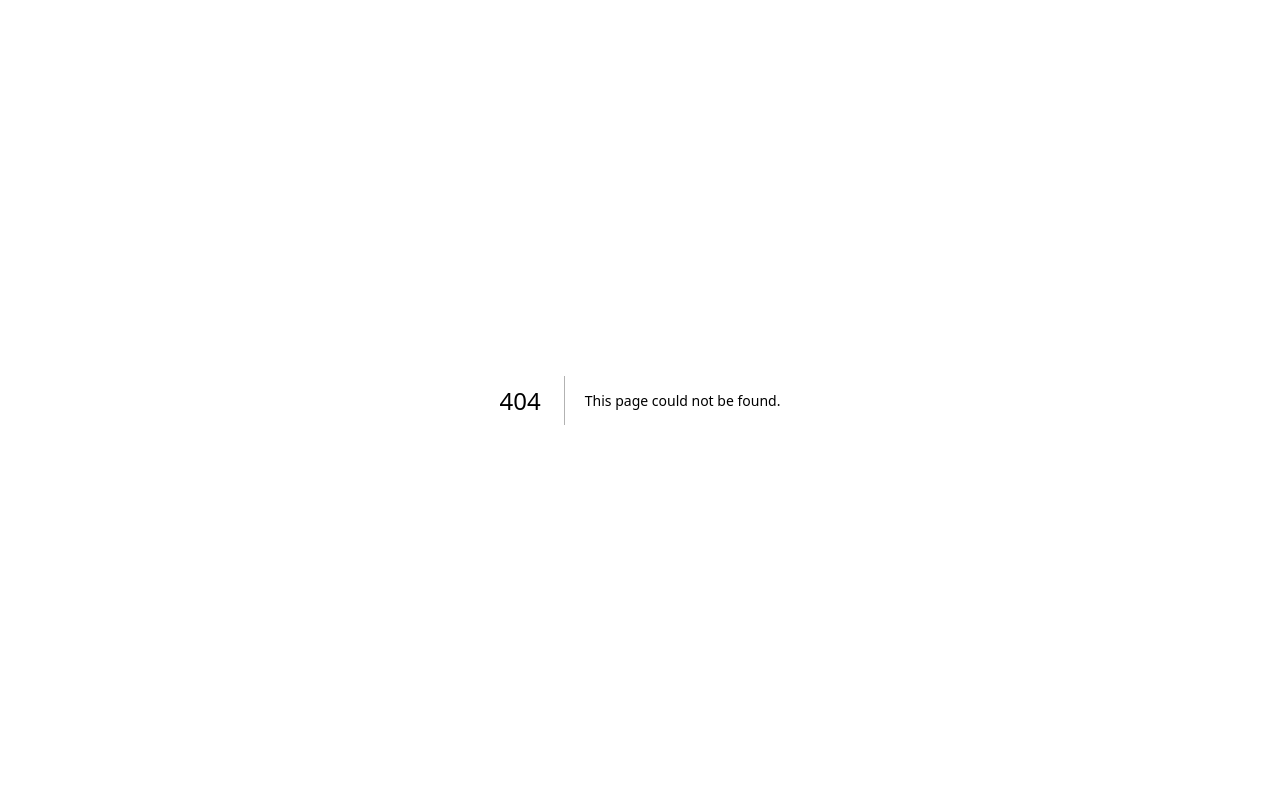
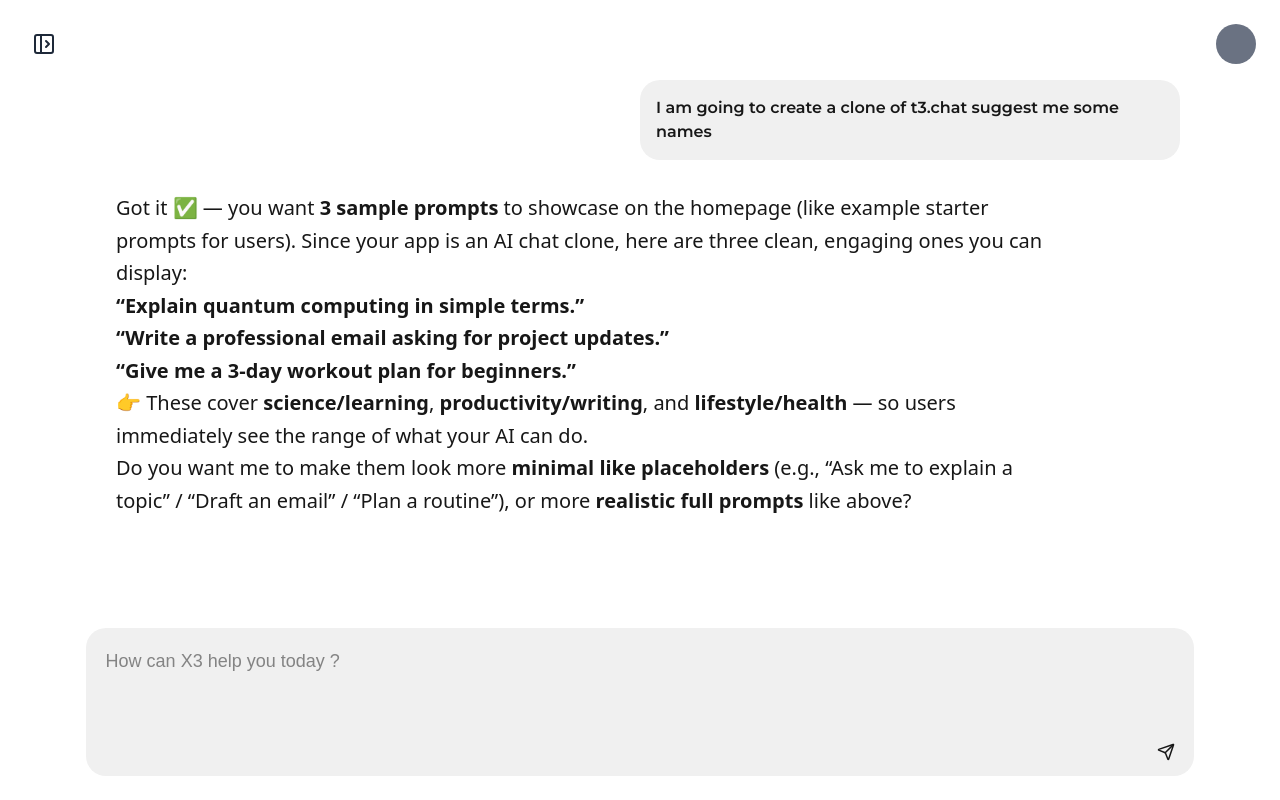
Before and after one commit to hemanth5055/x3.chat, a Next.js app: page /chat/1 in a window 1280 px wide. Before the commit this address had no page. Built offline with nearby package versions, Linux system fonts and the light colour scheme; a web font is replaced by a local one.

Commit message:
Updated frontend

```diff
--- /dev/null
+++ b/app/chat/[chatId]/page.tsx
@@ -0,0 +1,9 @@
+import Chat from "@/app/components/Chat";
+import React from "react";
+
+const page = async ({ params }: { params: Promise<{ chatId: string }> }) => {
+  const { chatId } = await params;
+  return <Chat chatId={chatId}></Chat>;
+};
+
+export default page;
--- a/app/chat/page.tsx
+++ b/app/chat/page.tsx
@@ -1,10 +1,13 @@
 "use client";
-import React, { useState } from "react";
+import React, { useContext, useState } from "react";
 import Sidebar from "../components/Sidebar";
 import { Send, SidebarClose, SidebarOpen } from "lucide-react";
+import { ChatContext } from "../context/Chatcontext";
+import { div } from "motion/react-client";
 
 const page = () => {
-  const [showSideBar, setShowSideBar] = useState(false);
+  const { showSideBar, setShowSideBar } = useContext(ChatContext);
+  const [messages, setMessages] = useState([]);
   return (
     <div className="w-full h-screen flex gap-2 p-6">
       {showSideBar ? <Sidebar></Sidebar> : ""}
@@ -25,6 +28,7 @@ const page = () => {
         </div>
 
         {/* messages-hero */}
+        {messages.length == 0 ? (
           <div className="w-full h-full flex flex-col gap-4">
             {/* welcome=msg */}
             <div className="w-full flex flex-col items-center justify-center gap-1">
@@ -61,6 +65,9 @@ const page = () => {
               </div>
             </div>
           </div>
+        ) : (
+          <div className="w-full h-full flex flex-col gap-4"></div>
+        )}
 
         <div className="w-[90%] flex relative h-[200px] bg-[#F0F0F0] dark:bg-[#1D1D1D] rounded-[20px]">
           <div className="w-[40px] h-[40px] rounded-full bottom-1 right-2 flex justify-center items-center absolute cursor-pointer">
--- /dev/null
+++ b/app/components/Aireply.tsx
@@ -0,0 +1,16 @@
+"use client";
+import React from "react";
+import Markdown from "react-markdown";
+
+const Aireply = ({ message }: { message: string }) => {
+
+  return (
+    <div className="w-[90%] flex rounded-[20px]  justify-start items-center">
+      <div className="rounded-[20px] p-4 leading-relaxed max-w-[90%] text-[20px]">
+        <Markdown>{message}</Markdown>
+      </div>
+    </div>
+  );
+};
+
+export default Aireply;
--- /dev/null
+++ b/app/components/Chat.tsx
@@ -0,0 +1,75 @@
+"use client";
+import React, { useContext, useState } from "react";
+import { ChatContext } from "../context/Chatcontext";
+import { Loader2Icon, Send, SidebarClose, SidebarOpen } from "lucide-react";
+import Sidebar from "./Sidebar";
+import UserMessage from "./UserMessage";
+import Aireply from "./Aireply";
+
+const Chat = ({ chatId }: { chatId: string }) => {
+  const { showSideBar, setShowSideBar } = useContext(ChatContext);
+  const [messages, setMessages] = useState([1]);
+  const sampleAiReply = `Got it ✅ — you want **3 sample prompts** to showcase on the homepage (like example starter prompts for users). Since your app is an AI chat clone, here are three clean, engaging ones you can display:
+
+1. **“Explain quantum computing in simple terms.”**
+2. **“Write a professional email asking for project updates.”**
+3. **“Give me a 3-day workout plan for beginners.”**
+
+👉 These cover **science/learning**, **productivity/writing**, and **lifestyle/health** — so users immediately see the range of what your AI can do.
+
+Do you want me to make them look more **minimal like placeholders** (e.g., “Ask me to explain a topic” / “Draft an email” / “Plan a routine”), or more **realistic full prompts** like above?
+`;
+  return (
+    <div className="w-full h-screen flex gap-2 p-6 ">
+      {showSideBar ? <Sidebar></Sidebar> : ""}
+      <div className="w-full flex flex-col items-center">
+        {/* navbar */}
+        <div className="w-full flex items-center justify-between">
+          <div
+            className="w-[40px] h-[40px] flex justify-center items-center cursor-pointer"
+            onClick={() => setShowSideBar((prev) => !prev)}
+          >
+            {showSideBar ? (
+              <SidebarClose className="dark:text-gray-200 text-gray-800"></SidebarClose>
+            ) : (
+              <SidebarOpen className="dark:text-gray-200 text-gray-800"></SidebarOpen>
+            )}
+          </div>
+          <div className="w-[40px] h-[40px] flex justify-center items-center cursor-pointer rounded-full bg-gray-500"></div>
+        </div>
+
+        {/* messages-hero */}
+        {messages.length == 0 ? (
+          <div className="w-full h-full flex flex-col gap-4 justify-center items-center">
+            <Loader2Icon className="animate-spin"></Loader2Icon>
+          </div>
+        ) : (
+          <div className="w-full h-full flex flex-col gap-4 items-center overflow-y-scroll p-4 minimal-scrollbar">
+            {/* user-message */}
+            <UserMessage
+              message={
+                "I am going to create a clone of t3.chat suggest me some names"
+              }
+            ></UserMessage>
+            {/* ai-reply */}
+            <Aireply message={sampleAiReply}></Aireply>
+          </div>
+        )}
+
+        <div className="w-[90%] flex relative h-[200px] bg-[#F0F0F0] dark:bg-[#1D1D1D] rounded-[20px]">
+          <div className="w-[40px] h-[40px] rounded-full bottom-1 right-2 flex justify-center items-center absolute cursor-pointer">
+            <Send size={18}></Send>
+          </div>
+          <textarea
+            name="message"
+            id="message"
+            placeholder="How can X3 help you today ?"
+            className="w-full h-full rounded-[20px] outline-none p-5 text-[20px] font-medium placeholder:text-[18px] font-funnel resize-none"
+          ></textarea>
+        </div>
+      </div>
+    </div>
+  );
+};
+
+export default Chat;
--- /dev/null
+++ b/app/components/PreviousChat.tsx
@@ -0,0 +1,12 @@
+"use client";
+import React from "react";
+
+const PreviousChat = () => {
+  return (
+    <div className="w-full h-[50px]  bg-[#dedede] dark:bg-[#292929] rounded-2xl cursor-pointer flex items-center px-4">
+      <p className="font-funnel font-medium text-[18px]">Reply assistance</p>
+    </div>
+  );
+};
+
+export default PreviousChat;
--- a/app/components/Sidebar.tsx
+++ b/app/components/Sidebar.tsx
@@ -1,27 +1,45 @@
 "use client";
 import { Plus } from "lucide-react";
 import { motion } from "motion/react";
-import React from "react";
+import React, { useContext } from "react";
+import { ChatContext } from "../context/Chatcontext";
+import PreviousChat from "./PreviousChat";
+import { useRouter } from "next/navigation";
 
 const Sidebar = () => {
+  const router = useRouter();
+  const { chats } = useContext(ChatContext);
   return (
     <motion.div
-      className="w-[35%]   bg-[#F0F0F0] dark:bg-[#151515] flex flex-col p-4 gap-2 rounded-3xl"
-      initial={{ x: -300, opacity: 0 }} // Start hidden to the left
-      animate={{ x: 0, opacity: 1 }} // Slide in to place
-      transition={{ duration: 0.4, ease: "easeOut" }} // Smooth transition
+      className="w-[450px] bg-[#F0F0F0] dark:bg-[#151515] flex flex-col p-4 gap-2 rounded-3xl"
+      // initial={{ x: -300, opacity: 0 }} // Start hidden to the left
+      // animate={{ x: 0, opacity: 1 }} // Slide in to place
+      // transition={{ duration: 0.4, ease: "easeOut" }} // Smooth transition
     >
       {/* new-chat-button */}
       <div className="w-full flex justify-center py-2 items-center">
-        <button className="w-[90%] h-[50px]  bg-[#dedede] dark:bg-[#292929] rounded-2xl cursor-pointer">
+        <button
+          className="w-full h-[50px]  bg-[#dedede] dark:bg-[#292929] rounded-2xl cursor-pointer"
+          onClick={() => router.push("/chat")}
+        >
           <h4 className="font-funnel font-medium flex justify-center gap-2">
             <Plus></Plus> New Chat
           </h4>
         </button>
       </div>
 
-      <div className="w-full flex justify-center items-center">
-        <h2 className="font-mont font-medium dark:text-gray-400 text-gray-600">History</h2>
+      <div className="w-full flex py-2 items-center">
+        <h2 className="font-funnel font-medium dark:text-gray-400 text-gray-600">
+          History
+        </h2>
+      </div>
+
+      <div className="w-full flex flex-col gap-3 justify-center items-center">
+        {/* previous-chats */}
+        <PreviousChat></PreviousChat>
+        <PreviousChat></PreviousChat>
+        <PreviousChat></PreviousChat>
+        <PreviousChat></PreviousChat>
       </div>
     </motion.div>
   );
--- /dev/null
+++ b/app/components/UserMessage.tsx
@@ -0,0 +1,16 @@
+"use client";
+import React from "react";
+
+const UserMessage = ({ message }: { message: string }) => {
+  return (
+    <div className="w-[90%] flex rounded-[20px] justify-end items-center">
+      <div className=" bg-[#F0F0F0] dark:bg-[#1D1D1D] rounded-[20px] p-4 max-w-[50%]">
+        <p className="font-mont font-semibold">
+          {message}
+        </p>
+      </div>
+    </div>
+  );
+};
+
+export default UserMessage;
--- /dev/null
+++ b/app/context/Chatcontext.tsx
@@ -0,0 +1,58 @@
+"use client";
+import {
+  createContext,
+  ReactNode,
+  useState,
+  Dispatch,
+  SetStateAction,
+} from "react";
+
+// Define types for context
+type ChatContextType = {
+//   messages: any[];
+//   setMessages: Dispatch<SetStateAction<any[]>>;
+  chats: any[];
+  setChats: Dispatch<SetStateAction<any[]>>;
+  activeChat: any | null;
+  setActiveChat: Dispatch<SetStateAction<any | null>>;
+  showSideBar: boolean;
+  setShowSideBar: Dispatch<SetStateAction<boolean>>;
+};
+
+// Default value
+const defaultValue: ChatContextType = {
+//   messages: [],
+//   setMessages: () => {},
+  chats: [],
+  setChats: () => {},
+  activeChat: null,
+  setActiveChat: () => {},
+  showSideBar: false,
+  setShowSideBar: () => {},
+};
+
+export const ChatContext = createContext<ChatContextType>(defaultValue);
+
+export const ChatContextProvider = ({ children }: { children: ReactNode }) => {
+//   const [messages, setMessages] = useState<any[]>([]);
+  const [chats, setChats] = useState<any[]>([]);
+  const [activeChat, setActiveChat] = useState<any | null>(null);
+  const [showSideBar, setShowSideBar] = useState<boolean>(false);
+
+  return (
+    <ChatContext.Provider
+      value={{
+        // messages,
+        // setMessages,
+        chats,
+        setChats,
+        activeChat,
+        setActiveChat,
+        showSideBar,
+        setShowSideBar,
+      }}
+    >
+      {children}
+    </ChatContext.Provider>
+  );
+};
--- a/app/globals.css
+++ b/app/globals.css
@@ -23,3 +23,26 @@ body {
   background: var(--background);
   color: var(--foreground);
 }
+/* Minimal scrollbar with no track */
+.minimal-scrollbar::-webkit-scrollbar {
+  width: 7px; /* thin scrollbar */
+}
+
+.minimal-scrollbar::-webkit-scrollbar-track {
+  background: transparent; /* hides track */
+}
+
+.minimal-scrollbar::-webkit-scrollbar-thumb {
+  background: #555; /* scrollbar color */
+  border-radius: 9999px; /* fully rounded */
+}
+
+.minimal-scrollbar::-webkit-scrollbar-thumb:hover {
+  background: #777; /* slightly lighter on hover */
+}
+
+/* For Firefox */
+.minimal-scrollbar {
+  scrollbar-width: thin;
+  scrollbar-color: #555 transparent;
+}
--- a/app/layout.tsx
+++ b/app/layout.tsx
@@ -2,6 +2,7 @@ import type { Metadata } from "next";
 import { Montserrat, Funnel_Display } from "next/font/google";
 import "./globals.css";
 import { SessionProvider } from "next-auth/react";
+import { ChatContextProvider } from "./context/Chatcontext";
 
 const mont = Montserrat({
   variable: "--font-mont",
@@ -26,13 +27,13 @@ export default function RootLayout({
 }>) {
   return (
     <SessionProvider>
-      <html lang="en">
-        <body
-          className={`${mont.variable} ${funnel.variable} antialiased`}
-        >
-          {children}
-        </body>
-      </html>
+      <ChatContextProvider>
+        <html lang="en">
+          <body className={`${mont.variable} ${funnel.variable} antialiased`}>
+            {children}
+          </body>
+        </html>
+      </ChatContextProvider>
     </SessionProvider>
   );
 }
--- a/package.json
+++ b/package.json
@@ -17,7 +17,8 @@
     "next": "15.5.2",
     "next-auth": "^5.0.0-beta.29",
     "react": "19.1.0",
-    "react-dom": "19.1.0"
+    "react-dom": "19.1.0",
+    "react-markdown": "^10.1.0"
   },
   "devDependencies": {
     "@eslint/eslintrc": "^3",
```
Also changed, not shown: 1 other file (tests, documents, lock files or other folders). Lines whose indentation alone changed are shown as unchanged.
